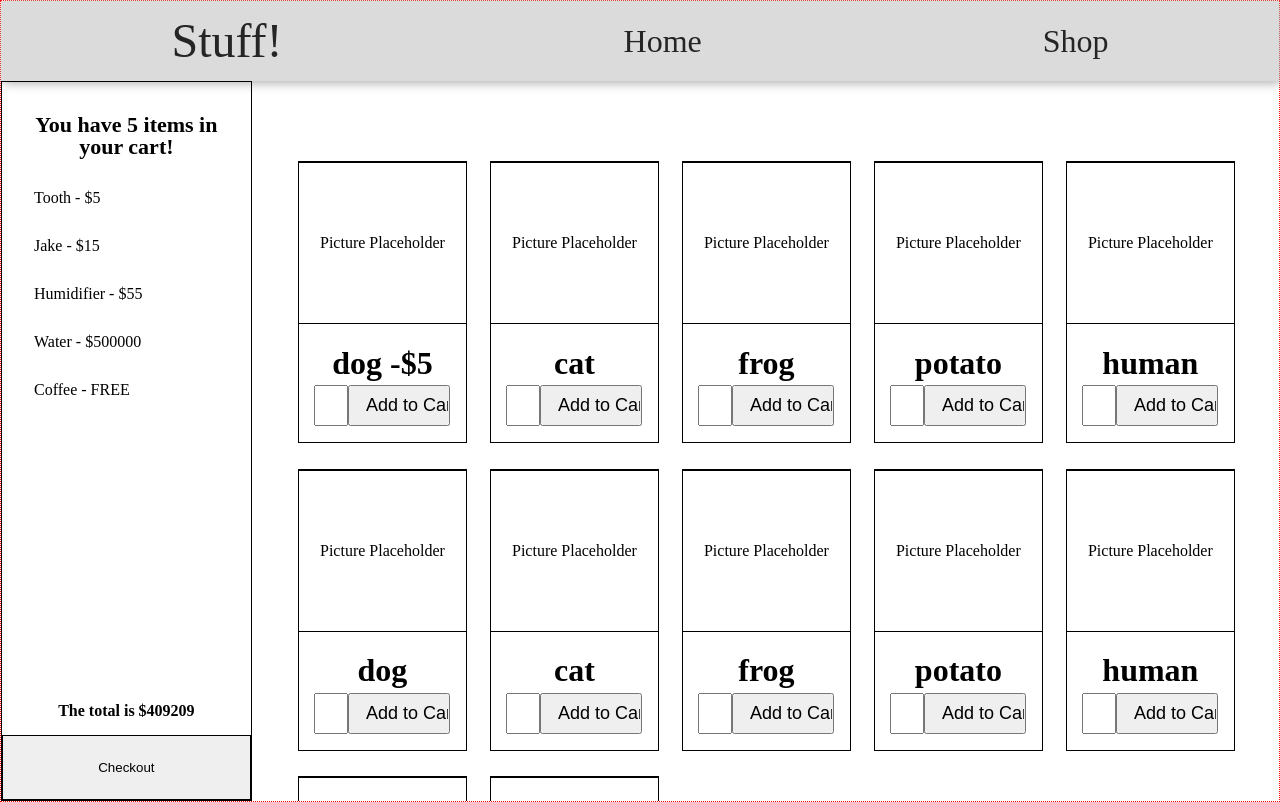
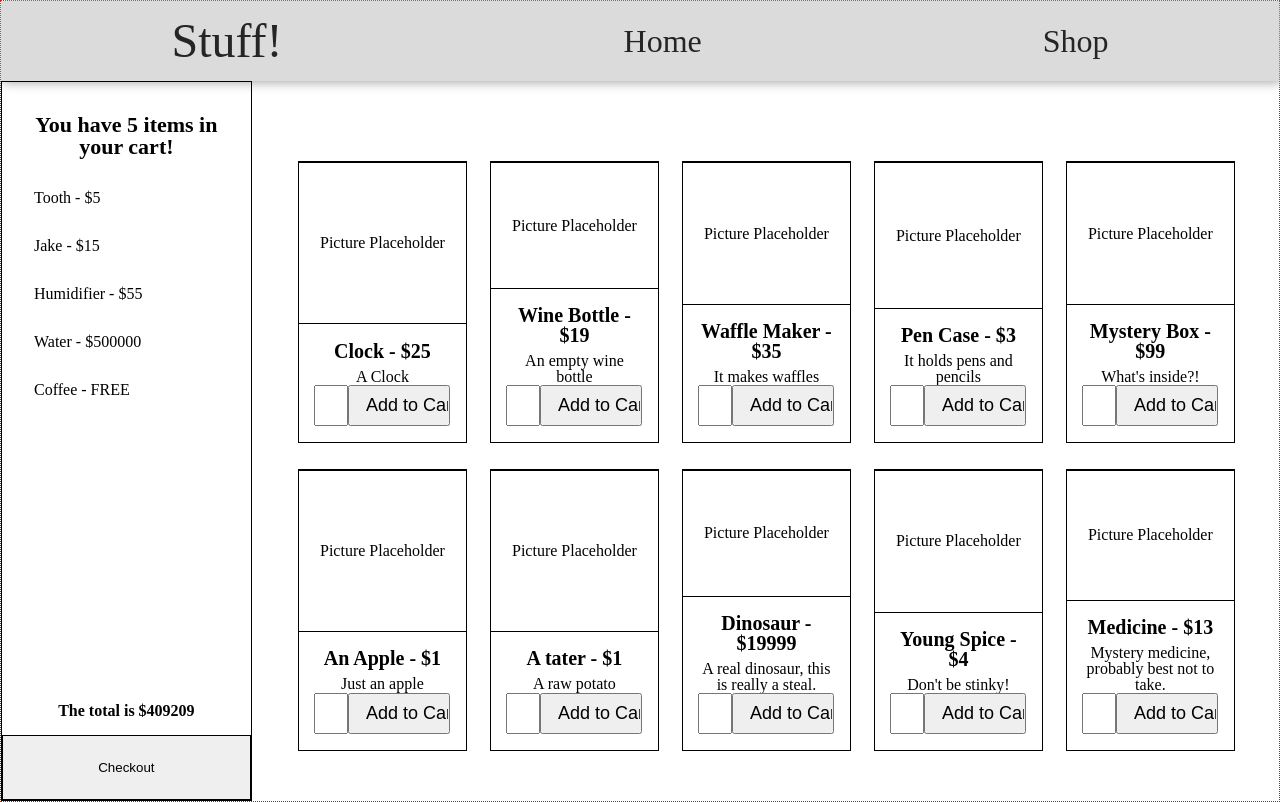
Before and after one commit to justinkim2015/shopping-cart, a React (Create React App) app: page /shop in a window 1280 px wide. Built offline with nearby package versions, Linux system fonts and the light colour scheme.

Commit message:
Add more information to shop items

```diff
--- a/src/components/Item.js
+++ b/src/components/Item.js
@@ -1,12 +1,15 @@
-import React, { useState } from "react";
+// import React, { useState } from "react";
 
 const Item = ({item, key}) => {
-  const [count, setCount] = useState(0);
+  // const [count, setCount] = useState(0);
 
   return (
     <li key={key} className="item">
       <div className='picture'>Picture Placeholder</div>
-      <h2 className='product-name'>{item}</h2>
+      <div className="product-info">
+        <h2 className='product-name'>{item.name} - ${item.price}</h2>
+        <p className='product-desc'>{item.desc}</p>
+      </div>
       <form className='buy-form'>
         <input type='number' className='number' />
         <input type='submit' value='Add to Cart!' className='add' />
--- a/src/components/Items.js
+++ b/src/components/Items.js
@@ -11,4 +11,5 @@ const Items = (props) =>{
   );
 }
 
+
 export default Items;
--- a/src/components/Shop.js
+++ b/src/components/Shop.js
@@ -4,8 +4,19 @@ import Cart from './Cart'
 import Items from './Items'
 
 function Shop() {
-  const stuff = ['dog -$5', 'cat', 'frog', 'potato', 'human', 'dog', 'cat', 'frog', 'potato', 'human', 'stiff', 'uhhh']
-  const [items, setItem] = useState(stuff);
+  const products = [{name:"Clock", price:25, desc:'A Clock'},
+                    {name:"Wine Bottle", price:19, desc:'An empty wine bottle'},
+                    {name:"Waffle Maker", price:35, desc:'It makes waffles'},
+                    {name:"Pen Case", price:3, desc:'It holds pens and pencils'},
+                    {name:"Mystery Box", price:99, desc:'What\'s inside?!'},
+                    {name:"An Apple", price:1, desc:'Just an apple'},
+                    {name:"A tater", price:1, desc:'A raw potato'},
+                    {name:"Dinosaur", price:19999, desc:'A real dinosaur, this is really a steal.'},
+                    {name:"Young Spice", price:4, desc:'Don\'t be stinky!'},
+                    {name:"Medicine", price:13, desc:'Mystery medicine, probably best not to take.'}
+                  ]
+
+  const [items] = useState(products);
 
   return (
     <div id="shop">
--- a/src/styles/items.css
+++ b/src/styles/items.css
@@ -28,10 +28,18 @@
   border: 1px solid black;
 }
 
+.product-info {
+ text-align: center;
+ margin: 0 1rem 0 1rem;
+}
+
 .product-name {
-  margin-top: 1rem;
-  font-size: 32px;
+  margin: 1rem 0 0.5rem 0;
+  font-size: 20px;
   font-weight: bolder;
+}
+
+.product-desc {
 }
 
 .buy-form {
@@ -42,6 +50,8 @@
 }
 
 .number {
+  text-align: center;
+  font-size: 20px;
   max-width: 2vw;
 }
 
```
